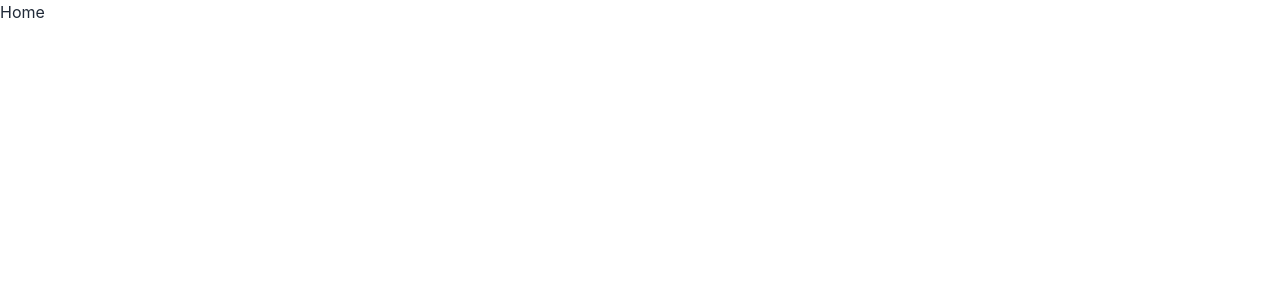
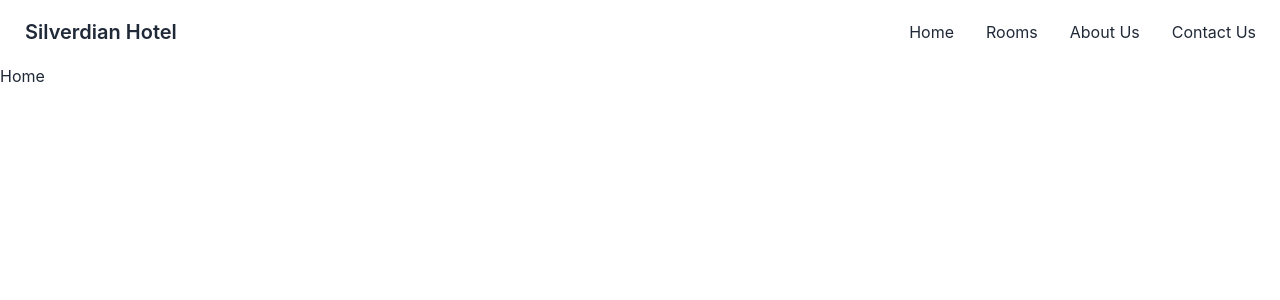
Before and after one commit to EhsanEIK/silverdian-hotel-react-website, a React (Create React App) app: page / in a window 1280 px wide. Shown: the top 300 px of the page. Built offline with nearby package versions, Linux system fonts and the light colour scheme.

Commit message:
added navbar

```diff
--- a/src/Pages/Shared/Header/Header.js
+++ b/src/Pages/Shared/Header/Header.js
@@ -0,0 +1,12 @@
+import React from 'react';
+import Navbar from '../Navbar/Navbar';
+
+const Header = () => {
+    return (
+        <header>
+            <Navbar></Navbar>
+        </header>
+    );
+};
+
+export default Header;
--- a/src/Pages/Shared/Navbar/Navbar.js
+++ b/src/Pages/Shared/Navbar/Navbar.js
@@ -1,9 +1,20 @@
 import React from 'react';
+import { Link } from 'react-router-dom';
 
 const Navbar = () => {
     return (
-        <div>
-
+        <div className="navbar bg-base-100">
+            <div className="flex-1">
+                <Link className="btn btn-ghost normal-case text-xl" to='/'>Silverdian Hotel</Link>
+            </div>
+            <div className="flex-none">
+                <ul className="menu menu-horizontal p-0">
+                    <li><Link to='/home'>Home</Link></li>
+                    <li><Link to='/rooms'>Rooms</Link></li>
+                    <li><Link to='/about'>About Us</Link></li>
+                    <li><Link to='/contact'>Contact Us</Link></li>
+                </ul>
+            </div>
         </div>
     );
 };
--- a/src/layouts/Main.js
+++ b/src/layouts/Main.js
@@ -1,9 +1,11 @@
 import React from 'react';
 import { Outlet } from 'react-router-dom';
+import Header from '../Pages/Shared/Header/Header';
 
 const Main = () => {
     return (
         <div>
+            <Header></Header>
             <Outlet></Outlet>
         </div>
     );
```
